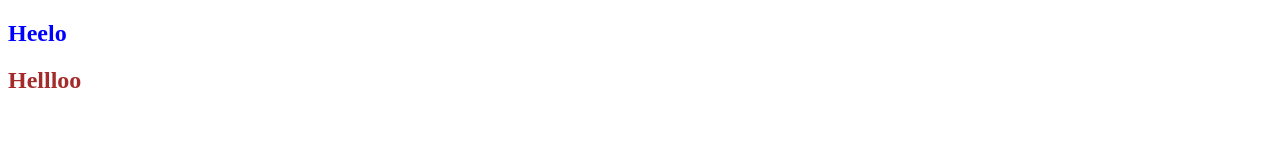
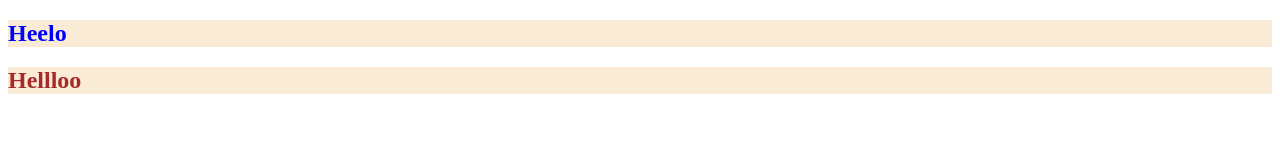
Before and after one commit to NaufalKusumo/FullStack-Udemy, a plain HTML site: page CSS Section/One/index.html in a window 1280 px wide. Drawn offline with Linux system fonts and the light colour scheme.

Commit message:
Update style.css

```diff
--- a/CSS Section/One/style.css
+++ b/CSS Section/One/style.css
@@ -1,5 +1,6 @@
 .my {
-    color: brown;
+    color: #a52a2a;
+    background-color: antiquewhite;
 }
 
 #wk {
```
